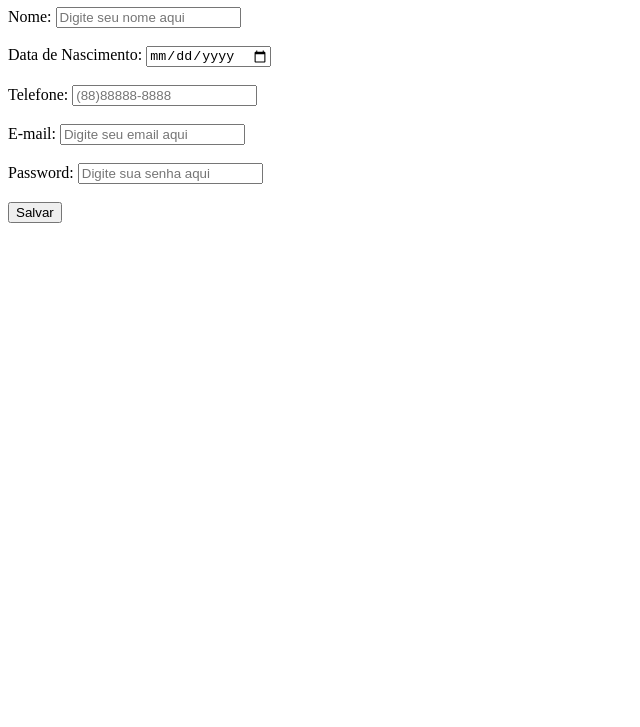
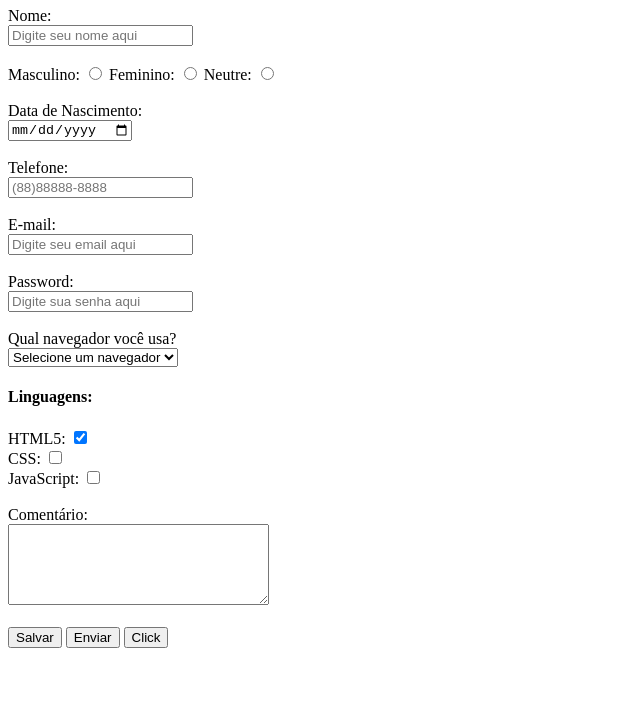
Before and after one commit to MarlonLight04/aulas-devemdobro-avan, a plain HTML site: page index.html in a window 1280 px wide. Shown: the part 73-800 px from the top of the page, without its empty margins (0-640 px from the left). Drawn offline with Linux system fonts and the light colour scheme.

Commit message:
formulario

```diff
--- a/index.html
+++ b/index.html
@@ -8,30 +8,76 @@
     <link rel="stylesheet" href="style.css">
 </head>
 <body>
-    <h1>Input Number, Password e Submit</h1>
+    <h1>Formulário</h1>
 
     <div class="wrapper">
         <label for="nome">Nome:</label>
+        <br>
         <input type="text" name="name" value="" id="nome" placeholder="Digite seu nome aqui">
         <br><br>
 
+        <label for="masculino">Masculino:</label>
+        <input type="radio" name="genero" id="masculino">
+
+        <label for="feminino">Feminino:</label>
+        <input type="radio" name="genero" id="feminino">
+
+        <label for="neutro">Neutre:</label>
+        <input type="radio" name="genero" id="neutro">
+        <br><br>
+
         <label for="idade">Data de Nascimento:</label>
+        <br>
         <input type="date" name="date" id="datanascimento" placeholder="">
         <br><br>
 
         <label for="telefone">Telefone:</label>
-        <input type="tel" id="telefone" name="telefone" placeholder="(88)88888-8888">
+        <br>
+        <input type="number" id="telefone" name="telefone" placeholder="(88)88888-8888">
         <br><br>
 
         <label for="email">E-mail:</label>
+        <br>
         <input type="text" name="email" value="" id="email" placeholder="Digite seu email aqui">
         <br><br>
 
         <label for="senha">Password:</label>
+        <br>
         <input type="password" name="password" id="senha" placeholder="Digite sua senha aqui">
         <br><br>
 
+        <label for="navegador">Qual navegador você usa?</label>
+        <br>
+        <select name="navegador" id="navegador">
+            <option value="">Selecione um navegador</option>
+            <option value="explorer">Internet Explorer</option>
+            <option value="mozila">Mozila Firefox</option>
+            <option value="chrome">Google Chrome</option>
+            <option value="opera">Opera</option>
+        </select>
+        <br>
+
+        <h4>Linguagens:</h4>
+        <label for="html5">HTML5:</label>
+        <input type="checkbox" name="linguagens" id="html5" checked>
+        <br>
+
+        <label for="css">CSS:</label>
+        <input type="checkbox" name="linguagens" id="css">
+        <br>
+
+        <label for="javascript">JavaScript:</label>
+        <input type="checkbox" name="linguagens" id="javascript">
+        <br><br>
+
+        <label for="texto">Comentário:</label>
+        <br>
+        <textarea name="text" id="texto" cols="30" rows="5"></textarea>
+        <br><br>
+
         <input type="submit" value="Salvar">
+        <button>Enviar</button>
+        <input type="button" value="Click" onclick="alert('Hello little friend c:')">
     </div>
 
 </body>
```
